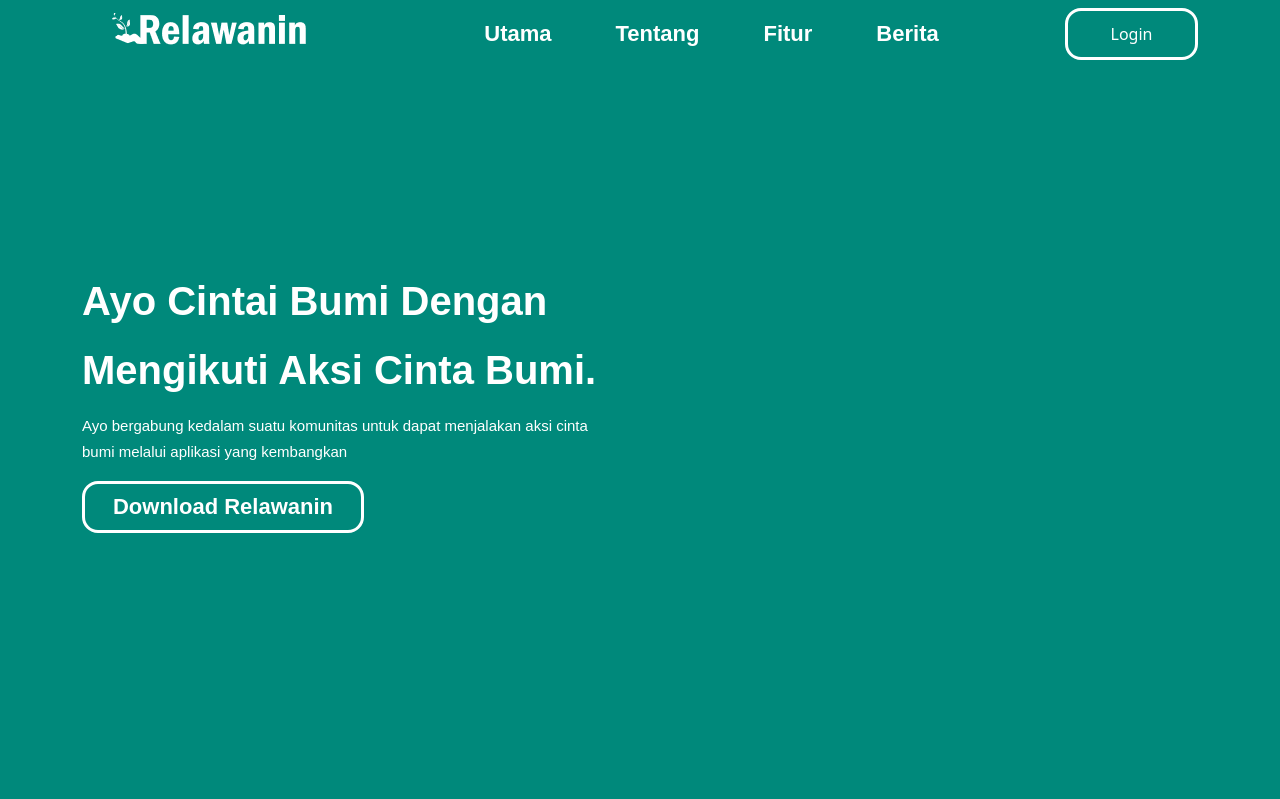
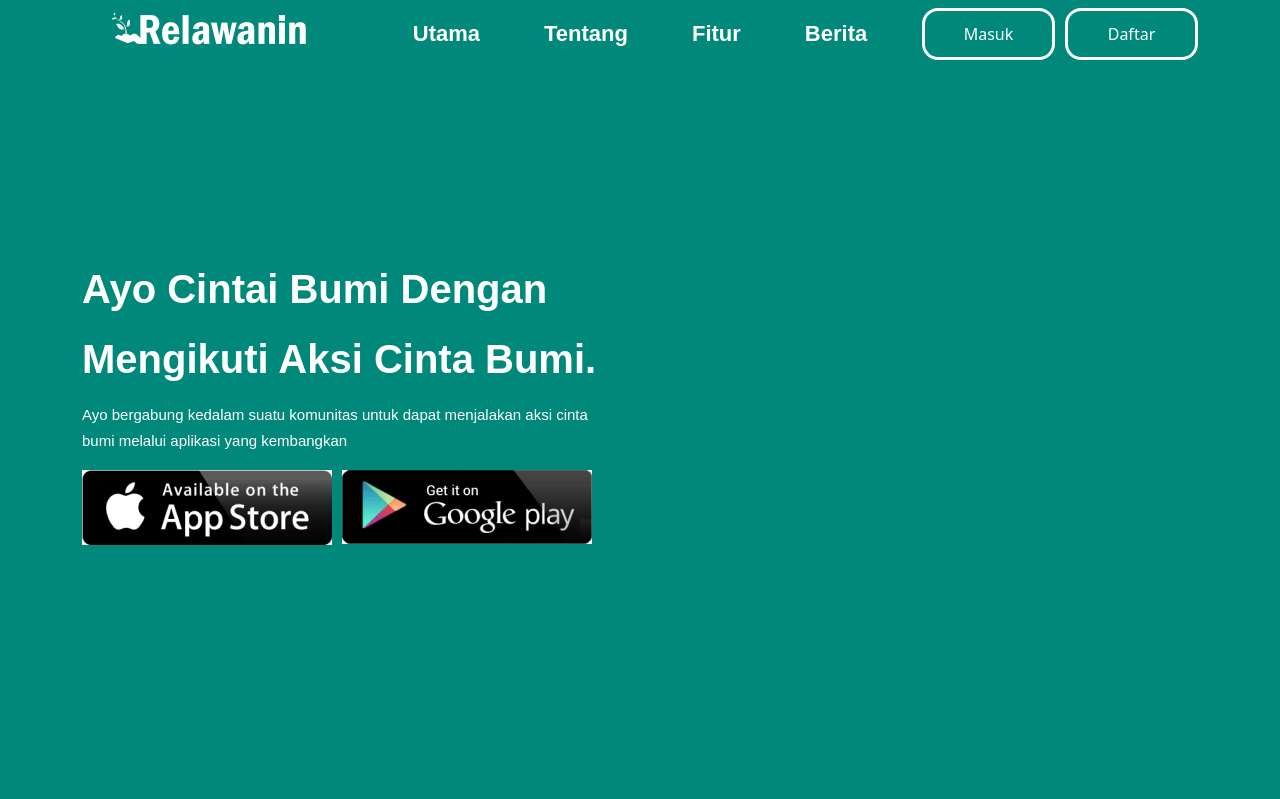
Before and after one commit to fadelalif/Klp.WEBPRO, a PHP site: page /utama.html in a window 1280 px wide. Shown: the top 799 px of the page. Run offline with PHP 8.4, Linux system fonts and the light colour scheme.

Commit message:
perbaikan utama.html #1

```diff
--- a/styleUtama.css
+++ b/styleUtama.css
@@ -36,6 +36,16 @@
     border-radius: 16px;
     background: #00897b;
     border: 3px solid #fff;
+    margin-right: 10px;
+  }
+
+  .daftar{
+    width: 133px;
+    height: 52px;
+    color: white;
+    border-radius: 16px;
+    background: #00897b;
+    border: 3px solid #fff;
   }
   #hero {
     width: 100%;
@@ -61,21 +71,19 @@
     font-weight: 400;
     line-height: 173.523%; /* 26.028px */
   }
+.button-container {
+    display: flex;
+    align-items: center;
+}
 
-  .Download {
-    width: 282px;
-    height: 52px;
-    color: white;
-    color: #fff;
-    font-family: Arial;
-    font-size: 22px;
-    font-style: normal;
-    font-weight: 700;
-    line-height: normal;
-    border-radius: 16px;
-    background: #00897b;
-    border: 3px solid #fff;
-  }
+.download-button1,
+.download-button2 {
+  display: inline-block;
+  margin-right: 10px;
+  border: none;
+  background: none;
+  padding: 0;
+}
 
   #layanan {
     padding: 100px 0 100px 0;
--- a/utama.html
+++ b/utama.html
@@ -45,7 +45,10 @@
             </li>
           </ul>
           <div>
-            <button class="login">Login</button>
+            <button class="login">Masuk</button>
+          </div>
+          <div>
+            <button class="daftar">Daftar</button>
           </div>
         </div>
       </div>
@@ -61,7 +64,14 @@
               Ayo bergabung kedalam suatu komunitas untuk dapat menjalakan aksi
               cinta bumi melalui aplikasi yang kembangkan
             </p>
-            <button class="Download">Download Relawanin</button>
+            <div class="button-container">
+              <button class="download-button1">
+                <img src="ios-android 1.jpg" alt="" />
+              </button>
+              <button class="download-button2">
+                <img src="ios-android 2.jpg" alt="" />
+              </button>
+            </div>
           </div>
         </div>
       </div>
```
Also changed, not shown: login.html (+17 -10 lines), styleLogin.css (+0 -9 lines), ios-android 1.jpg (added), ios-android 2.jpg (added).
